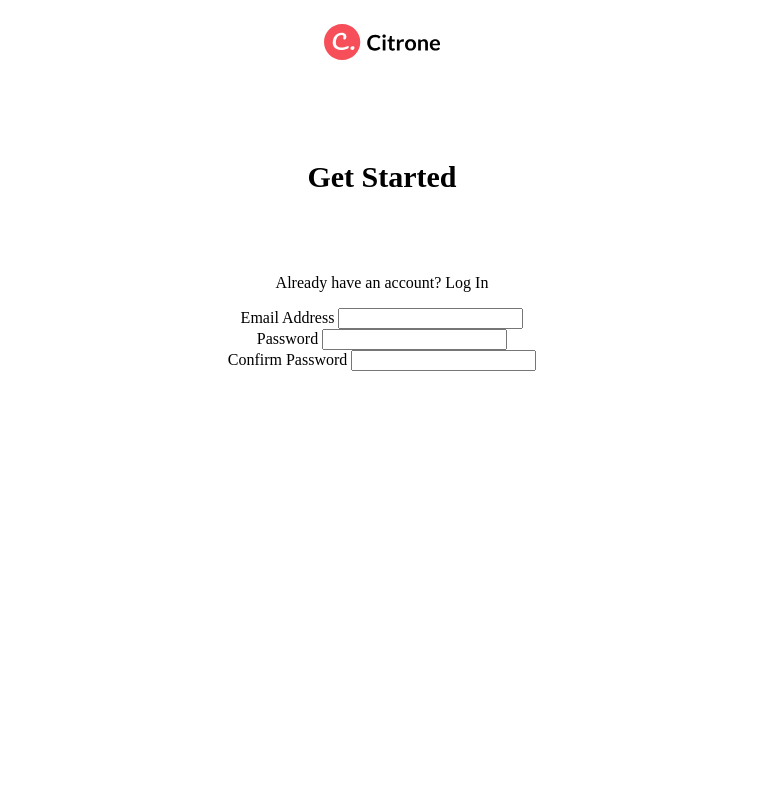
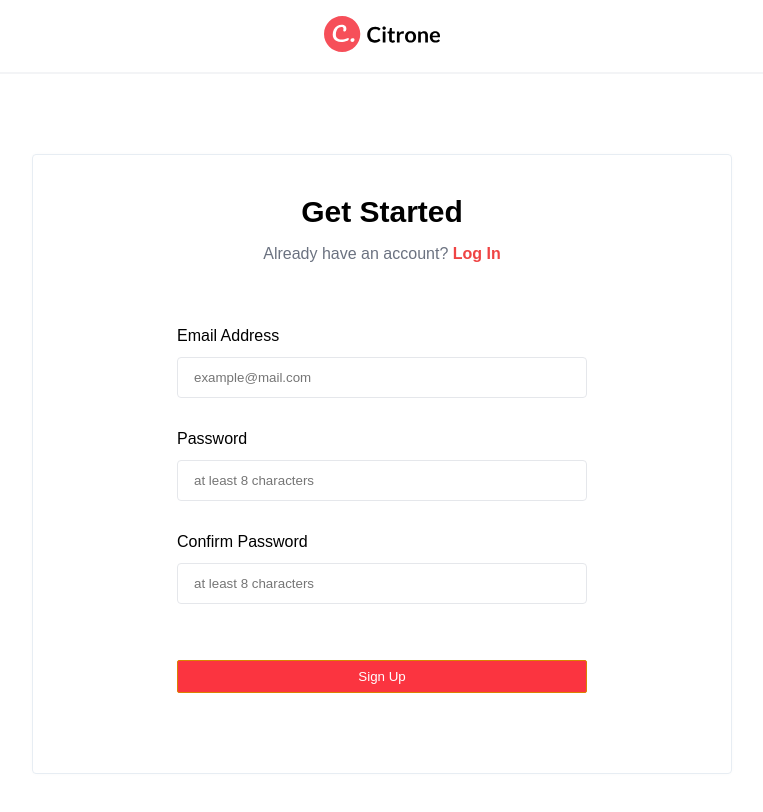
Before and after one commit to Lady-Cee/CSS_Class, a plain HTML site: page index.html in a window 1280 px wide. Shown: the whole page, without its empty margins (258-1021 px from the left). Drawn offline with Linux system fonts and the light colour scheme.

Commit message:
completed the code

```diff
--- a/index.css
+++ b/index.css
@@ -1,14 +1,84 @@
-.logo_div{
+*{
+    padding: 0;
+    margin: 0;
+    font-family: Arial, Helvetica;
+    overflow-x: hidden;
+    box-sizing: border-box;
+}
+body, html{
+    margin: auto;
+    max-width: 1440px;
+}
+a{
+    text-decoration: none;
+  }
+  main{
+    text-align: center;
+  }
+  .logo_div{
     padding: 16px 0;
-}
-main{
-    text-align: center;
-}
-.content_body{
-    margin: 80px 26vw;
-}
+    border-bottom: 2px solid rgba(243,244,246, 1);
+  }
+  .content{
+    max-width: 700px;
+    width: 100%;
+    border: 1px solid #e7edf3;
+    box-shadow: 0 0 5px rgb(30 34 37/2%);
+    padding: 0 9rem;
+    border-radius: 4px;
+    margin: 80px auto;
 
+  }
+  .content_body{
+     }
 .header{
     font-size: 30px;
     margin: 40px 0 16px;
 }
+.login_link_container span:first-child{
+    color: rgba(107,114,128)
+}
+.login_link_container span:last-child a{
+    color: rgba(239,68,68);
+    font-weight: 700;
+}
+
+form{
+    display: flex;
+    flex-direction: column;
+    gap: 32px;
+    margin-top: 64px;
+}
+
+.form_div{
+    display: flex;
+    flex-direction: column;
+    text-align: left;
+
+}
+
+.form_div input{
+    margin-top: 12px;
+    padding: 12px 16px;
+    border-radius: 4px;
+  border: 1px solid rgba(229,231,235,1);
+}
+.form_div input:focus{
+    outline: none;
+  }
+
+  .submit{
+    margin-top: 24px;
+    margin-bottom: 80px;
+  }
+  .submit button{
+    background-color: #fb3440;
+  border: none;
+  outline: none;
+  width: 100%;
+  color:  #ffffff;
+  padding-top: 8px;
+  padding-bottom: 8px;
+  border-radius: .125rem;
+  border: 1px solid #da8301!important;
+  }
--- a/index.html
+++ b/index.html
@@ -17,32 +17,45 @@
    <img src="./assess/citrone_logo.svg" alt="citrone_logo">
 </div>
 
+<div class="content">
 <div class="content_body">
-    <h1 class="header">Get Started</h1>  </div>
+    <h1 class="header">Get Started</h1>
 
-    <div><p>Already have an account?    <span>Log In</span></p></div>
+    <div class="login_link_container">
+        <p>
+            <span>Already have an account? </span>
+            <span><a href="https://www.citrone.co/login">Log In</a></span>
+        </p>
+</div>
+</div>
 
 
 <div>
 <form action="">
-<div>
+<div class="form_div">
     <label for="Email">Email Address</label>
-    <input type="email">
+    <input type="email" placeholder="example@mail.com">
 </div>
 
-<div>
+<div class="form_div">
     <label for="pwd">Password</label>
-    <input type="password">
+    <input type="password" placeholder="at least 8 characters">
 </div>
 
-<div>
+<div class="form_div">
     <label for="con pwd">Confirm Password</label>
-    <input type="pwd">
+    <input type="pwd" placeholder="at least 8 characters">
 </div>
 
+
+<div class="submit">
+    <button>Sign Up</button>
+
+</div>
 </form>
+</div>
 
-
+</div>
 </div>
 </main>
 
```
